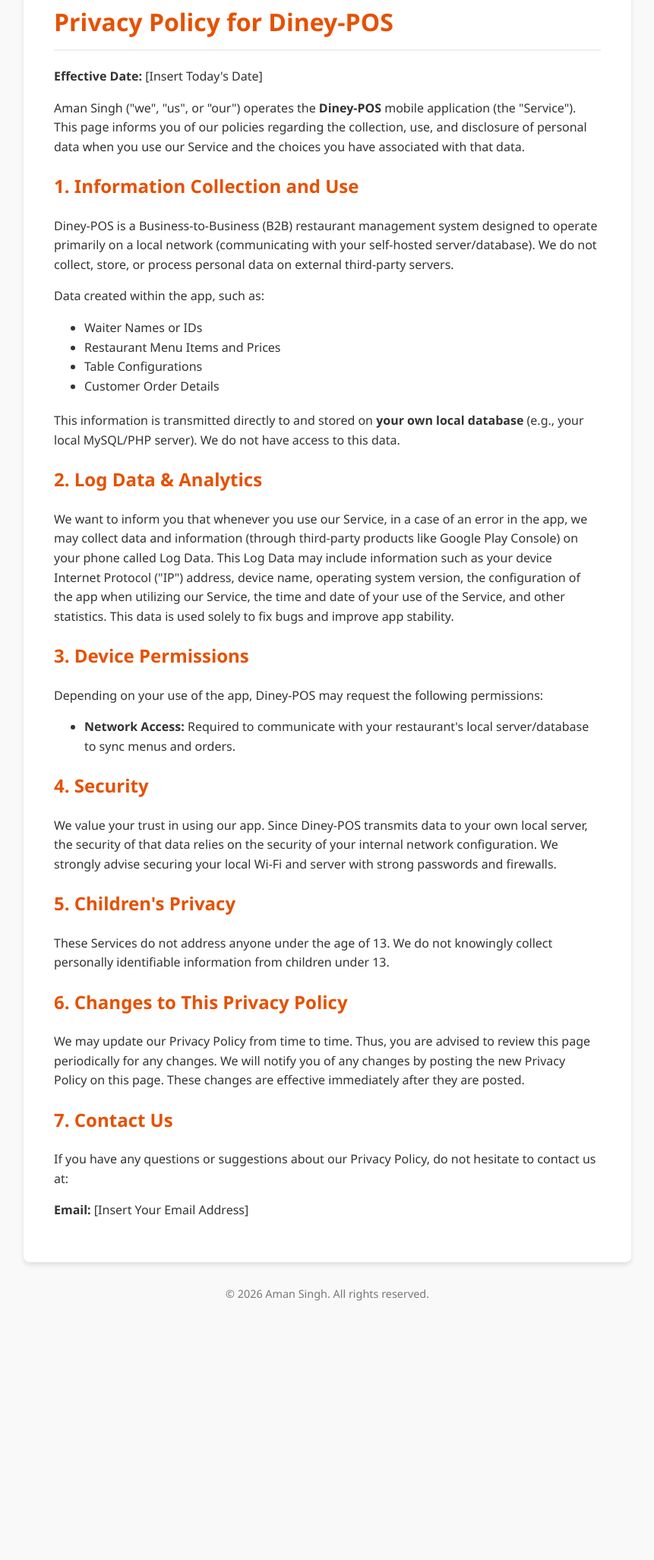
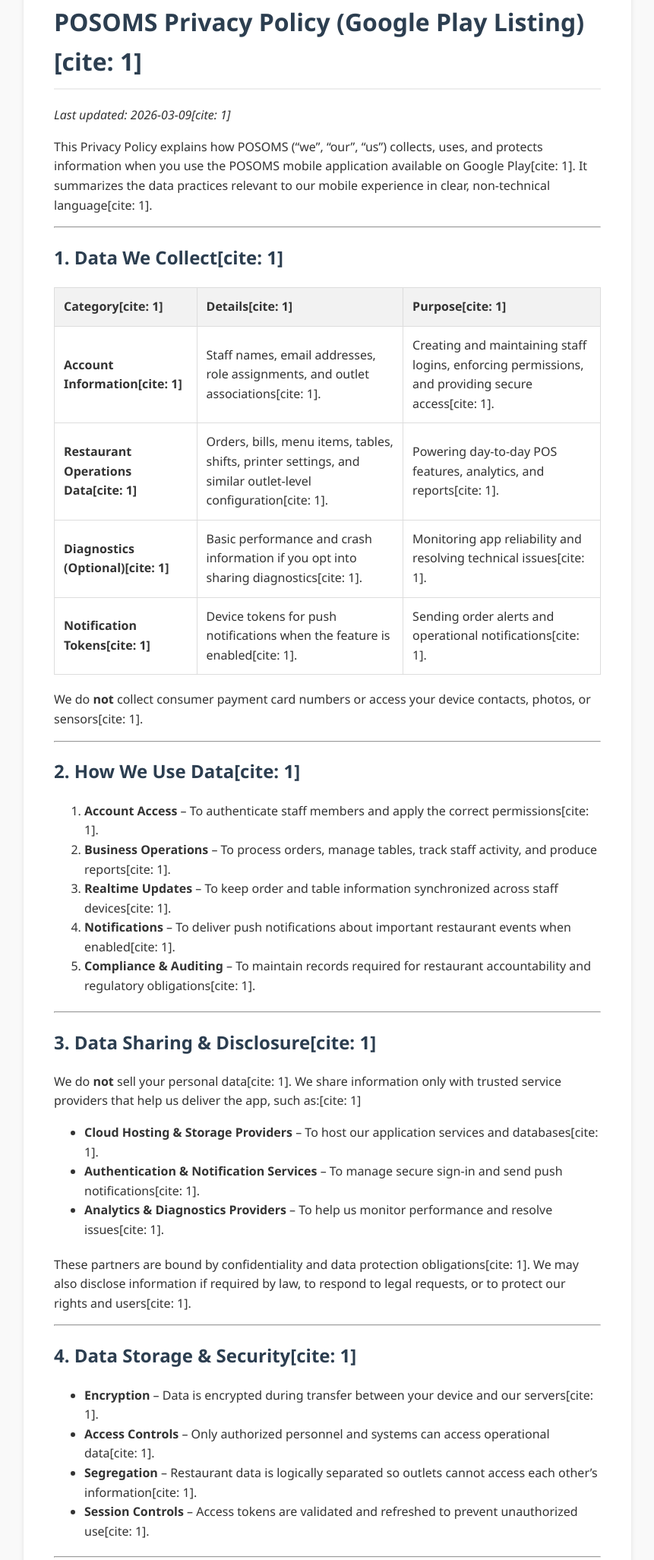
Before and after one commit to aman4india/privacy-policy, a plain HTML site: page diney/index.html in a window 1280 px wide. Shown: the part 78-2131 px from the top of the page at 76% size, without its empty margins (209-1070 px from the left). Before the commit the page ends 1812 px from the top, so only its background shows below. Drawn offline with Linux system fonts and the light colour scheme.

Commit message:
Revise privacy policy for POSOMS branding and clarity
Updated the privacy policy to reflect the new branding and data practices for POSOMS. Adjusted headings, content, and styling for clarity and consistency.

```diff
--- a/diney/index.html
+++ b/diney/index.html
@@ -3,7 +3,7 @@
 <head>
     <meta charset="UTF-8">
     <meta name="viewport" content="width=device-width, initial-scale=1.0">
-    <title>Privacy Policy - Diney-POS</title>
+    <title>POSOMS Privacy Policy</title>
     <style>
         body {
             font-family: 'Segoe UI', Tahoma, Geneva, Verdana, sans-serif;
@@ -21,78 +21,167 @@
             box-shadow: 0 4px 6px rgba(0,0,0,0.1);
         }
         h1, h2 {
-            color: #E65100; /* Matching your app's brand color */
+            color: #2c3e50;
         }
         h1 {
             border-bottom: 2px solid #eee;
             padding-bottom: 10px;
         }
+        table {
+            width: 100%;
+            border-collapse: collapse;
+            margin-bottom: 20px;
+        }
+        th, td {
+            border: 1px solid #ddd;
+            padding: 12px;
+            text-align: left;
+        }
+        th {
+            background-color: #f2f2f2;
+        }
         p {
             margin-bottom: 15px;
         }
-        ul {
+        ul, ol {
             margin-bottom: 20px;
-        }
-        a {
-            color: #4CAF50;
-            text-decoration: none;
-        }
-        a:hover {
-            text-decoration: underline;
-        }
-        .footer {
-            margin-top: 30px;
-            font-size: 0.9em;
-            color: #777;
-            text-align: center;
         }
     </style>
 </head>
 <body>
 
     <div class="container">
-        <h1>Privacy Policy for Diney-POS</h1>
-        <p><strong>Effective Date:</strong> <span id="date">[Insert Today's Date]</span></p>
+        <h1>POSOMS Privacy Policy (Google Play Listing)[cite: 1]</h1>
 
-        <p>Aman Singh ("we", "us", or "our") operates the <strong>Diney-POS</strong> mobile application (the "Service"). This page informs you of our policies regarding the collection, use, and disclosure of personal data when you use our Service and the choices you have associated with that data.</p>
+        <p><em>Last updated: 2026-03-09[cite: 1]</em></p>
 
-        <h2>1. Information Collection and Use</h2>
-        <p>Diney-POS is a Business-to-Business (B2B) restaurant management system designed to operate primarily on a local network (communicating with your self-hosted server/database). We do not collect, store, or process personal data on external third-party servers.</p>
+        <p>This Privacy Policy explains how POSOMS (“we”, “our”, “us”) collects, uses, and protects information when you use the POSOMS mobile application available on Google Play[cite: 1]. It summarizes the data practices relevant to our mobile experience in clear, non-technical language[cite: 1].</p>
 
-        <p>Data created within the app, such as:</p>
+        <hr>
+
+        <h2>1. Data We Collect[cite: 1]</h2>
+
+        <table>
+            <thead>
+                <tr>
+                    <th>Category[cite: 1]</th>
+                    <th>Details[cite: 1]</th>
+                    <th>Purpose[cite: 1]</th>
+                </tr>
+            </thead>
+            <tbody>
+                <tr>
+                    <td><strong>Account Information[cite: 1]</strong></td>
+                    <td>Staff names, email addresses, role assignments, and outlet associations[cite: 1].</td>
+                    <td>Creating and maintaining staff logins, enforcing permissions, and providing secure access[cite: 1].</td>
+                </tr>
+                <tr>
+                    <td><strong>Restaurant Operations Data[cite: 1]</strong></td>
+                    <td>Orders, bills, menu items, tables, shifts, printer settings, and similar outlet-level configuration[cite: 1].</td>
+                    <td>Powering day-to-day POS features, analytics, and reports[cite: 1].</td>
+                </tr>
+                <tr>
+                    <td><strong>Diagnostics (Optional)[cite: 1]</strong></td>
+                    <td>Basic performance and crash information if you opt into sharing diagnostics[cite: 1].</td>
+                    <td>Monitoring app reliability and resolving technical issues[cite: 1].</td>
+                </tr>
+                <tr>
+                    <td><strong>Notification Tokens[cite: 1]</strong></td>
+                    <td>Device tokens for push notifications when the feature is enabled[cite: 1].</td>
+                    <td>Sending order alerts and operational notifications[cite: 1].</td>
+                </tr>
+            </tbody>
+        </table>
+
+        <p>We do <strong>not</strong> collect consumer payment card numbers or access your device contacts, photos, or sensors[cite: 1].</p>
+
+        <hr>
+
+        <h2>2. How We Use Data[cite: 1]</h2>
+
+        <ol>
+            <li><strong>Account Access</strong> – To authenticate staff members and apply the correct permissions[cite: 1].</li>
+            <li><strong>Business Operations</strong> – To process orders, manage tables, track staff activity, and produce reports[cite: 1].</li>
+            <li><strong>Realtime Updates</strong> – To keep order and table information synchronized across staff devices[cite: 1].</li>
+            <li><strong>Notifications</strong> – To deliver push notifications about important restaurant events when enabled[cite: 1].</li>
+            <li><strong>Compliance & Auditing</strong> – To maintain records required for restaurant accountability and regulatory obligations[cite: 1].</li>
+        </ol>
+
+        <hr>
+
+        <h2>3. Data Sharing & Disclosure[cite: 1]</h2>
+
+        <p>We do <strong>not</strong> sell your personal data[cite: 1]. We share information only with trusted service providers that help us deliver the app, such as:[cite: 1]</p>
+
         <ul>
-            <li>Waiter Names or IDs</li>
-            <li>Restaurant Menu Items and Prices</li>
-            <li>Table Configurations</li>
-            <li>Customer Order Details</li>
-        </ul>
-        <p>This information is transmitted directly to and stored on <strong>your own local database</strong> (e.g., your local MySQL/PHP server). We do not have access to this data.</p>
-
-        <h2>2. Log Data & Analytics</h2>
-        <p>We want to inform you that whenever you use our Service, in a case of an error in the app, we may collect data and information (through third-party products like Google Play Console) on your phone called Log Data. This Log Data may include information such as your device Internet Protocol ("IP") address, device name, operating system version, the configuration of the app when utilizing our Service, the time and date of your use of the Service, and other statistics. This data is used solely to fix bugs and improve app stability.</p>
-
-        <h2>3. Device Permissions</h2>
-        <p>Depending on your use of the app, Diney-POS may request the following permissions:</p>
-        <ul>
-            <li><strong>Network Access:</strong> Required to communicate with your restaurant's local server/database to sync menus and orders.</li>
+            <li><strong>Cloud Hosting & Storage Providers</strong> – To host our application services and databases[cite: 1].</li>
+            <li><strong>Authentication & Notification Services</strong> – To manage secure sign-in and send push notifications[cite: 1].</li>
+            <li><strong>Analytics & Diagnostics Providers</strong> – To help us monitor performance and resolve issues[cite: 1].</li>
         </ul>
 
-        <h2>4. Security</h2>
-        <p>We value your trust in using our app. Since Diney-POS transmits data to your own local server, the security of that data relies on the security of your internal network configuration. We strongly advise securing your local Wi-Fi and server with strong passwords and firewalls.</p>
+        <p>These partners are bound by confidentiality and data protection obligations[cite: 1]. We may also disclose information if required by law, to respond to legal requests, or to protect our rights and users[cite: 1].</p>
 
-        <h2>5. Children's Privacy</h2>
-        <p>These Services do not address anyone under the age of 13. We do not knowingly collect personally identifiable information from children under 13.</p>
+        <hr>
 
-        <h2>6. Changes to This Privacy Policy</h2>
-        <p>We may update our Privacy Policy from time to time. Thus, you are advised to review this page periodically for any changes. We will notify you of any changes by posting the new Privacy Policy on this page. These changes are effective immediately after they are posted.</p>
+        <h2>4. Data Storage & Security[cite: 1]</h2>
 
-        <h2>7. Contact Us</h2>
-        <p>If you have any questions or suggestions about our Privacy Policy, do not hesitate to contact us at:</p>
-        <p><strong>Email:</strong> [Insert Your Email Address]</p>
-    </div>
+        <ul>
+            <li><strong>Encryption</strong> – Data is encrypted during transfer between your device and our servers[cite: 1].</li>
+            <li><strong>Access Controls</strong> – Only authorized personnel and systems can access operational data[cite: 1].</li>
+            <li><strong>Segregation</strong> – Restaurant data is logically separated so outlets cannot access each other’s information[cite: 1].</li>
+            <li><strong>Session Controls</strong> – Access tokens are validated and refreshed to prevent unauthorized use[cite: 1].</li>
+        </ul>
 
-    <div class="footer">
-        &copy; 2026 Aman Singh. All rights reserved.
+        <hr>
+
+        <h2>5. Data Retention[cite: 1]</h2>
+
+        <ul>
+            <li>Restaurant operational data is retained while the restaurant maintains an active subscription or as required by applicable regulations[cite: 1].</li>
+            <li>Staff account information remains until a restaurant administrator deletes the account[cite: 1].</li>
+            <li>Diagnostic logs are kept only as long as needed for troubleshooting and are then securely deleted or anonymized[cite: 1].</li>
+        </ul>
+
+        <hr>
+
+        <h2>6. Your Choices & Rights[cite: 1]</h2>
+
+        <p>Depending on your location and employer’s policies, you may be able to:[cite: 1]</p>
+
+        <ul>
+            <li>Access or update your account information[cite: 1].</li>
+            <li>Request deletion of your staff account (subject to restaurant admin approval)[cite: 1].</li>
+            <li>Export operational data through the in-app reports or administrator tools[cite: 1].</li>
+        </ul>
+
+        <p>Restaurant administrators control staff roles, outlet assignments, and permissions from the POSOMS portal[cite: 1]. Staff members should contact their administrator to exercise these rights[cite: 1].</p>
+
+        <hr>
+
+        <h2>7. Children’s Privacy[cite: 1]</h2>
+
+        <p>POSOMS is intended for restaurant staff and is <strong>not</strong> directed to children under 13[cite: 1]. We do not knowingly collect personal information from children[cite: 1]. If you believe a child has provided information, contact us so we can delete it promptly[cite: 1].</p>
+
+        <hr>
+
+        <h2>8. Changes to This Policy[cite: 1]</h2>
+
+        <p>We may update this Privacy Policy as we launch new features or comply with updated legal requirements[cite: 1]. We will notify administrators of significant changes through the POSOMS portal or release communications[cite: 1]. Continued use of the app after changes take effect constitutes acceptance of the revised policy[cite: 1].</p>
+
+        <hr>
+
+        <h2>9. Contact Us[cite: 1]</h2>
+
+        <p>For privacy inquiries, data requests, or security concerns, please contact:[cite: 1]</p>
+
+        <ul>
+            <li><strong>Email:</strong> privacy@posoms.com[cite: 1]</li>
+            <li><strong>Mailing Address:</strong> POSOMS Privacy Office, 123 Market Street, Bengaluru, KA 560001, India[cite: 1]</li>
+        </ul>
+
+        <hr>
+
+        <p>By using the POSOMS app on Google Play, you agree to this Privacy Policy[cite: 1]. Please review it periodically to stay informed about how we protect your data[cite: 1].</p>
     </div>
 
 </body>
```
